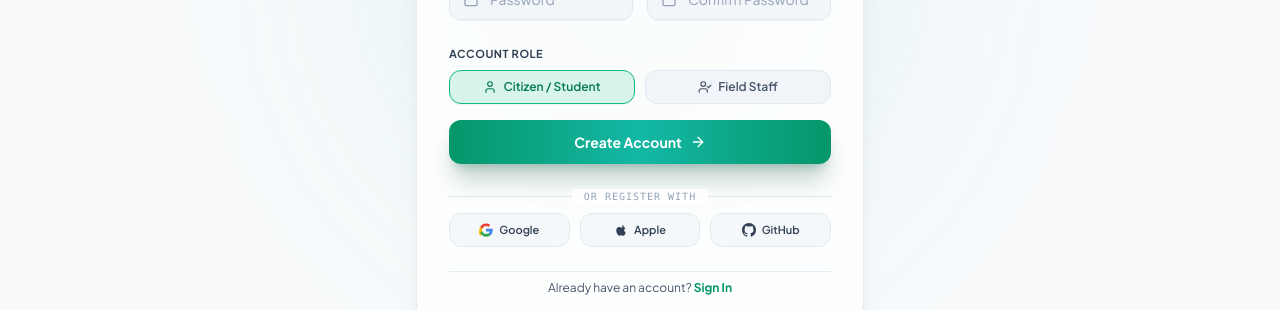
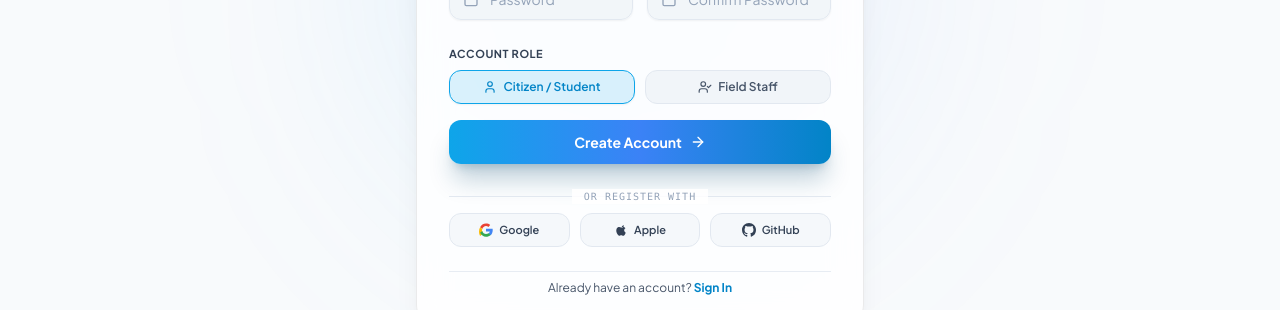
Before and after one commit to dhanusha-2504/SpotFix, a React (Vite) app in the folder client/: page /register in a window 1280 px wide. Shown: the part 507-817 px from the top of the page. Built offline with nearby package versions, Linux system fonts and the light colour scheme; no server answers.

Commit message:
style: update Register page theme to light blue palette

```diff
--- a/client/src/pages/auth/RegisterPage.jsx
+++ b/client/src/pages/auth/RegisterPage.jsx
@@ -8,17 +8,15 @@ import {
   UserCheck,
   AlertCircle,
   ArrowRight,
-  Sparkles,
-  CheckCircle2,
 } from 'lucide-react';
 import { useAuth } from '../../context/AuthContext';
 import { SpotFixLogo } from '../../components/common/SpotFixLogo';
 
 /**
- * Modernized Register / Create Account Page
+ * Modernized Register / Create Account Page (Light Blue Theme)
  * - Clean, rounded premium authentication card with soft shadows
  * - Form fields: Full Name, E-mail, Password, Confirm Password, Phone (optional), Role selector
- * - Rounded gradient action button with smooth hover & press states
+ * - Light Blue rounded gradient action button with smooth hover & press states
  * - Visual social authentication row & smooth redirect to /login
  * - Full light & dark theme compatibility
  * - Preserves existing API registration and state handling
@@ -92,8 +90,8 @@ const RegisterPage = () => {
 
   return (
     <div className="min-h-[calc(100vh-4rem)] flex items-center justify-center py-10 px-4 sm:px-6 lg:px-8 relative transition-colors duration-500">
-      {/* Soft Ambient Background Glow */}
-      <div className="absolute top-1/2 left-1/2 -translate-x-1/2 -translate-y-1/2 w-[500px] h-[500px] bg-gradient-to-tr from-emerald-500/10 via-teal-500/10 to-sky-500/10 blur-[120px] rounded-full pointer-events-none -z-0" />
+      {/* Soft Ambient Light Blue Background Glow */}
+      <div className="absolute top-1/2 left-1/2 -translate-x-1/2 -translate-y-1/2 w-[500px] h-[500px] bg-gradient-to-tr from-sky-400/15 via-blue-400/10 to-indigo-400/10 blur-[120px] rounded-full pointer-events-none -z-0" />
 
       {/* Main Authentication Card */}
       <div className="max-w-md w-full glass-panel p-6 sm:p-8 rounded-3xl border border-slate-200/90 dark:border-slate-800/90 shadow-2xl space-y-6 relative z-10 transition-all duration-300">
@@ -127,7 +125,7 @@ const RegisterPage = () => {
               Full Name
             </label>
             <div className="relative group">
-              <User className="w-4 h-4 text-slate-400 dark:text-slate-500 absolute left-3.5 top-1/2 -translate-y-1/2 transition-colors group-focus-within:text-emerald-500" />
+              <User className="w-4 h-4 text-slate-400 dark:text-slate-500 absolute left-3.5 top-1/2 -translate-y-1/2 transition-colors group-focus-within:text-sky-500" />
               <input
                 type="text"
                 name="name"
@@ -135,7 +133,7 @@ const RegisterPage = () => {
                 value={formData.name}
                 onChange={handleChange}
                 placeholder="Full Name"
-                className="w-full pl-10 pr-4 py-2.5 rounded-xl bg-slate-100/90 dark:bg-slate-900/90 border border-slate-200 dark:border-slate-800 text-slate-900 dark:text-slate-100 placeholder-slate-400 dark:placeholder-slate-500 text-sm shadow-sm focus:outline-none focus:border-emerald-500 focus:ring-2 focus:ring-emerald-500/20 transition-all"
+                className="w-full pl-10 pr-4 py-2.5 rounded-xl bg-slate-100/90 dark:bg-slate-900/90 border border-slate-200 dark:border-slate-800 text-slate-900 dark:text-slate-100 placeholder-slate-400 dark:placeholder-slate-500 text-sm shadow-sm focus:outline-none focus:border-sky-500 focus:ring-2 focus:ring-sky-500/20 transition-all"
               />
             </div>
           </div>
@@ -146,7 +144,7 @@ const RegisterPage = () => {
               E-mail
             </label>
             <div className="relative group">
-              <Mail className="w-4 h-4 text-slate-400 dark:text-slate-500 absolute left-3.5 top-1/2 -translate-y-1/2 transition-colors group-focus-within:text-emerald-500" />
+              <Mail className="w-4 h-4 text-slate-400 dark:text-slate-500 absolute left-3.5 top-1/2 -translate-y-1/2 transition-colors group-focus-within:text-sky-500" />
               <input
                 type="email"
                 name="email"
@@ -154,7 +152,7 @@ const RegisterPage = () => {
                 value={formData.email}
                 onChange={handleChange}
                 placeholder="E-mail"
-                className="w-full pl-10 pr-4 py-2.5 rounded-xl bg-slate-100/90 dark:bg-slate-900/90 border border-slate-200 dark:border-slate-800 text-slate-900 dark:text-slate-100 placeholder-slate-400 dark:placeholder-slate-500 text-sm shadow-sm focus:outline-none focus:border-emerald-500 focus:ring-2 focus:ring-emerald-500/20 transition-all"
+                className="w-full pl-10 pr-4 py-2.5 rounded-xl bg-slate-100/90 dark:bg-slate-900/90 border border-slate-200 dark:border-slate-800 text-slate-900 dark:text-slate-100 placeholder-slate-400 dark:placeholder-slate-500 text-sm shadow-sm focus:outline-none focus:border-sky-500 focus:ring-2 focus:ring-sky-500/20 transition-all"
               />
             </div>
           </div>
@@ -166,7 +164,7 @@ const RegisterPage = () => {
                 Password
               </label>
               <div className="relative group">
-                <Lock className="w-4 h-4 text-slate-400 dark:text-slate-500 absolute left-3.5 top-1/2 -translate-y-1/2 transition-colors group-focus-within:text-emerald-500" />
+                <Lock className="w-4 h-4 text-slate-400 dark:text-slate-500 absolute left-3.5 top-1/2 -translate-y-1/2 transition-colors group-focus-within:text-sky-500" />
                 <input
                   type="password"
                   name="password"
@@ -174,7 +172,7 @@ const RegisterPage = () => {
                   value={formData.password}
                   onChange={handleChange}
                   placeholder="Password"
-                  className="w-full pl-10 pr-3.5 py-2.5 rounded-xl bg-slate-100/90 dark:bg-slate-900/90 border border-slate-200 dark:border-slate-800 text-slate-900 dark:text-slate-100 placeholder-slate-400 dark:placeholder-slate-500 text-sm shadow-sm focus:outline-none focus:border-emerald-500 focus:ring-2 focus:ring-emerald-500/20 transition-all"
+                  className="w-full pl-10 pr-3.5 py-2.5 rounded-xl bg-slate-100/90 dark:bg-slate-900/90 border border-slate-200 dark:border-slate-800 text-slate-900 dark:text-slate-100 placeholder-slate-400 dark:placeholder-slate-500 text-sm shadow-sm focus:outline-none focus:border-sky-500 focus:ring-2 focus:ring-sky-500/20 transition-all"
                 />
               </div>
             </div>
@@ -184,7 +182,7 @@ const RegisterPage = () => {
                 Confirm Password
               </label>
               <div className="relative group">
-                <Lock className="w-4 h-4 text-slate-400 dark:text-slate-500 absolute left-3.5 top-1/2 -translate-y-1/2 transition-colors group-focus-within:text-emerald-500" />
+                <Lock className="w-4 h-4 text-slate-400 dark:text-slate-500 absolute left-3.5 top-1/2 -translate-y-1/2 transition-colors group-focus-within:text-sky-500" />
                 <input
                   type="password"
                   name="confirmPassword"
@@ -192,7 +190,7 @@ const RegisterPage = () => {
                   value={formData.confirmPassword}
                   onChange={handleChange}
                   placeholder="Confirm Password"
-                  className="w-full pl-10 pr-3.5 py-2.5 rounded-xl bg-slate-100/90 dark:bg-slate-900/90 border border-slate-200 dark:border-slate-800 text-slate-900 dark:text-slate-100 placeholder-slate-400 dark:placeholder-slate-500 text-sm shadow-sm focus:outline-none focus:border-emerald-500 focus:ring-2 focus:ring-emerald-500/20 transition-all"
+                  className="w-full pl-10 pr-3.5 py-2.5 rounded-xl bg-slate-100/90 dark:bg-slate-900/90 border border-slate-200 dark:border-slate-800 text-slate-900 dark:text-slate-100 placeholder-slate-400 dark:placeholder-slate-500 text-sm shadow-sm focus:outline-none focus:border-sky-500 focus:ring-2 focus:ring-sky-500/20 transition-all"
                 />
               </div>
             </div>
@@ -209,7 +207,7 @@ const RegisterPage = () => {
                 onClick={() => setFormData({ ...formData, role: 'user' })}
                 className={`py-2 px-3 rounded-xl border text-xs font-semibold flex items-center justify-center gap-1.5 transition-all ${
                   formData.role === 'user'
-                    ? 'bg-emerald-500/15 border-emerald-500 text-emerald-700 dark:text-emerald-400 shadow-sm'
+                    ? 'bg-sky-500/15 border-sky-500 text-sky-600 dark:text-sky-400 shadow-sm'
                     : 'bg-slate-100 dark:bg-slate-900 border-slate-200 dark:border-slate-800 text-slate-600 dark:text-slate-400 hover:text-slate-900 dark:hover:text-white'
                 }`}
               >
@@ -221,7 +219,7 @@ const RegisterPage = () => {
                 onClick={() => setFormData({ ...formData, role: 'staff' })}
                 className={`py-2 px-3 rounded-xl border text-xs font-semibold flex items-center justify-center gap-1.5 transition-all ${
                   formData.role === 'staff'
-                    ? 'bg-sky-500/15 border-sky-500 text-sky-700 dark:text-sky-400 shadow-sm'
+                    ? 'bg-sky-500/15 border-sky-500 text-sky-600 dark:text-sky-400 shadow-sm'
                     : 'bg-slate-100 dark:bg-slate-900 border-slate-200 dark:border-slate-800 text-slate-600 dark:text-slate-400 hover:text-slate-900 dark:hover:text-white'
                 }`}
               >
@@ -241,7 +239,7 @@ const RegisterPage = () => {
                 name="department"
                 value={formData.department}
                 onChange={handleChange}
-                className="w-full px-3.5 py-2.5 rounded-xl bg-slate-100 dark:bg-slate-900 border border-slate-200 dark:border-slate-800 text-slate-900 dark:text-slate-100 text-sm focus:outline-none focus:border-emerald-500 focus:ring-2 focus:ring-emerald-500/20"
+                className="w-full px-3.5 py-2.5 rounded-xl bg-slate-100 dark:bg-slate-900 border border-slate-200 dark:border-slate-800 text-slate-900 dark:text-slate-100 text-sm focus:outline-none focus:border-sky-500 focus:ring-2 focus:ring-sky-500/20"
               >
                 <option value="Electrical & Lighting">Electrical & Lighting</option>
                 <option value="Roads & Infrastructure">Roads & Infrastructure</option>
@@ -252,11 +250,11 @@ const RegisterPage = () => {
             </div>
           )}
 
-          {/* Register Action Button with Gradient & Scale Effects */}
+          {/* Register Action Button with Light Blue Gradient & Scale Effects */}
           <button
             type="submit"
             disabled={loading}
-            className="w-full py-3 px-4 rounded-xl bg-gradient-to-r from-emerald-600 via-teal-500 to-emerald-600 hover:from-emerald-500 hover:via-teal-400 hover:to-emerald-500 active:scale-[0.98] text-white font-bold text-sm shadow-xl shadow-emerald-900/25 transition-all duration-200 hover:scale-[1.01] flex items-center justify-center gap-2 disabled:opacity-50 mt-3 cursor-pointer"
+            className="w-full py-3 px-4 rounded-xl bg-gradient-to-r from-sky-500 via-blue-500 to-sky-600 hover:from-sky-400 hover:via-blue-400 hover:to-sky-500 active:scale-[0.98] text-white font-bold text-sm shadow-xl shadow-sky-900/25 transition-all duration-200 hover:scale-[1.01] flex items-center justify-center gap-2 disabled:opacity-50 mt-3 cursor-pointer"
           >
             {loading ? (
               <span className="flex items-center gap-2">
@@ -340,7 +338,7 @@ const RegisterPage = () => {
           Already have an account?{' '}
           <Link
             to="/login"
-            className="text-emerald-600 dark:text-emerald-400 hover:text-emerald-500 font-bold hover:underline transition-colors"
+            className="text-sky-600 dark:text-sky-400 hover:text-sky-500 font-bold hover:underline transition-colors"
           >
             Sign In
           </Link>
```
